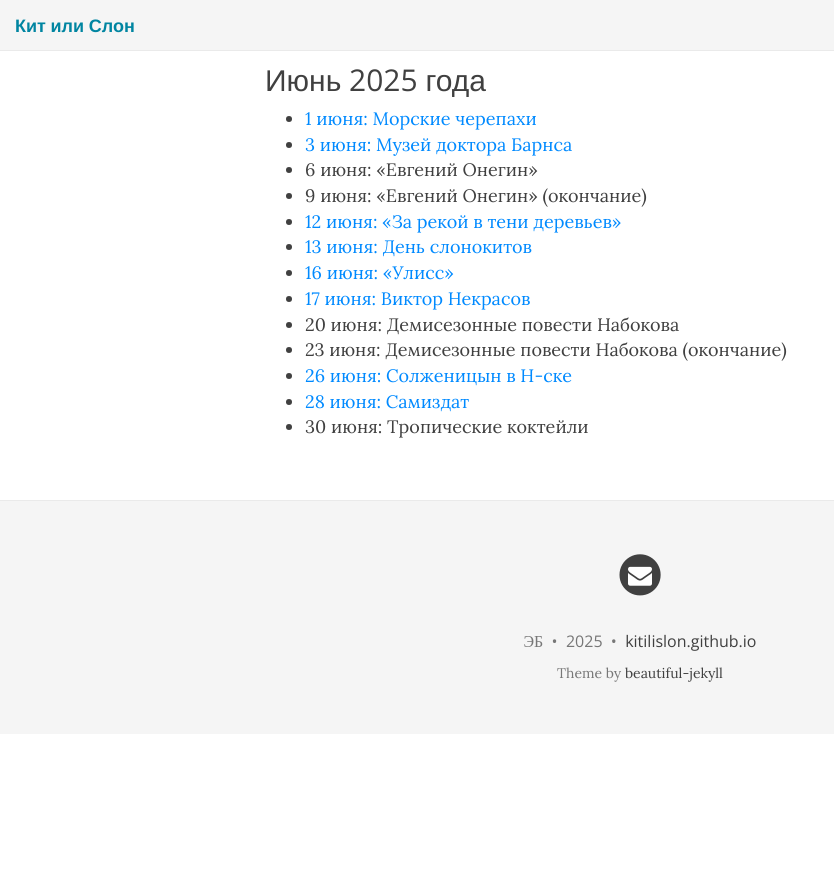
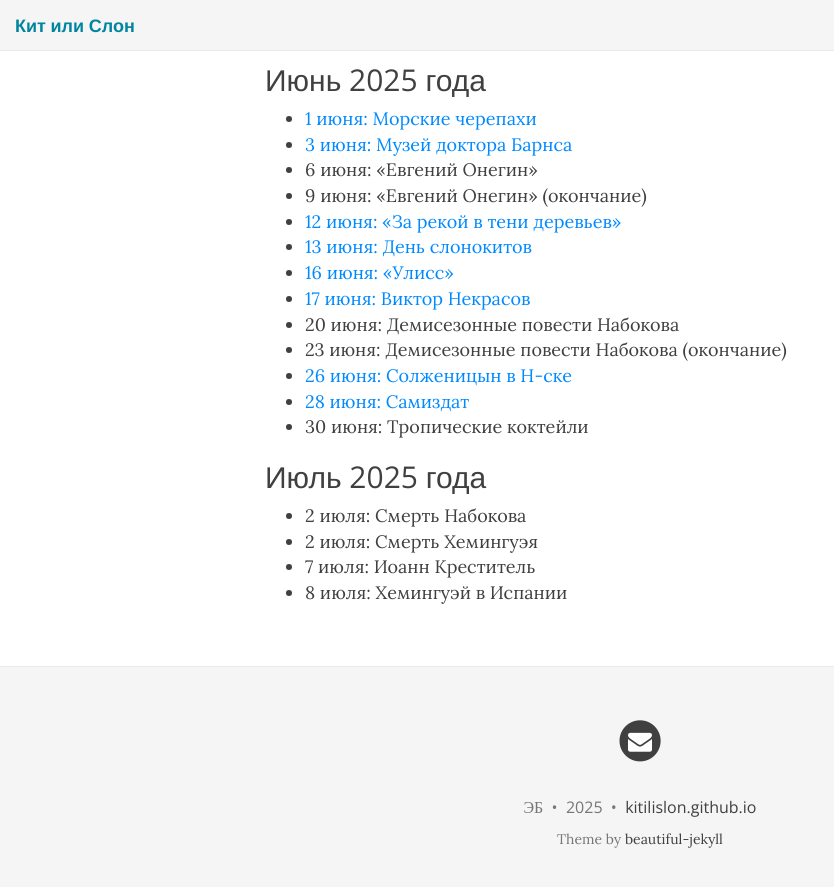
Before and after one commit to KitIliSlon/KitIliSlon.github.io, a Jekyll site: the page built from index.md, in a window 1280 px wide and 900 px high, scrolled down 3544 px. Shown: the top 887 px of the window, without its empty margins (0-834 px from the left). Built offline with Jekyll 4.4.1, drawn with Linux system fonts in a browser that asks for light colours; nearby versions of some CDN libraries; before the commit the page ends 4278 px from its top, so only the background shows below that.

Commit message:
2025-06-17

```diff
--- a/index.md
+++ b/index.md
@@ -150,3 +150,10 @@ published: true
 * [26 июня: Солженицын в Н-ске](https://kitilislon.github.io/2025-06-26)
 * [28 июня: Самиздат](https://kitilislon.github.io/2025-06-28)
 * 30 июня: Тропические коктейли
+
+## Июль 2025 года
+
+* 2 июля: Смерть Набокова
+* 2 июля: Смерть Хемингуэя
+* 7 июля: Иоанн Креститель
+* 8 июля: Хемингуэй в Испании
```
Also changed, not shown: 2025-06-17.md (+1 -1 lines).
